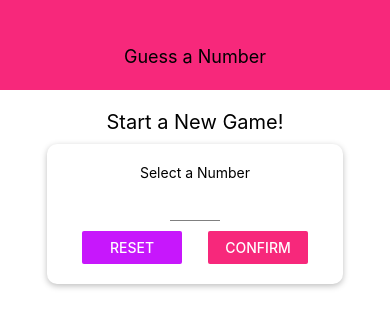
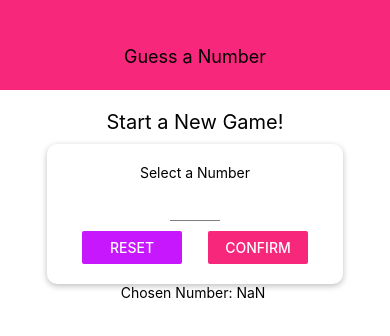
Before and after one commit to zhydani/Guess-A-Number, a React Native app: screen / in a window 390 px wide. Both pictures are taken after a click on the button "CONFIRM". Shown: the top 336 px of the page. Built offline with nearby package versions, Linux system fonts and the light colour scheme.

Commit message:
Resetting and configuring user input

```diff
--- a/src/screens/StartGameScreen.js
+++ b/src/screens/StartGameScreen.js
@@ -8,11 +8,34 @@
 const StartGameScreen = props => {
 
     const [enteredValue, setEnteredValue] = useState('');
+    const [confirmed, setConfirmed] = useState(false)
+    const [selectedNumber, setSelectedNumber] = useState();
 
     const numberInputHandler = inputText => {
         // validacao para permitir apenas numeros de 0 a 9 e nada mais
         setEnteredValue(inputText.replace(/[^0-9]/g, ''));
     };
+
+    const resetInputHandler = () => {
+        setEnteredValue('')
+        setConfirmed(false)
+    }
+
+    let confirmedOutput;
+
+    if (confirmed) {
+        confirmedOutput = <Text>Chosen Number: {selectedNumber} </Text>
+    }
+
+    const confirmInputHandler = () => {
+        const chosenNumber = parseInt(enteredValue);
+        if (chosenNumber === NaN || chosenNumber <= 0 || chosenNumber > 99){
+            return;
+        }
+        setConfirmed(true)
+        setSelectedNumber(chosenNumber)
+        setEnteredValue('')
+    }
 
     return (
         <TouchableWithoutFeedback onPress={() => {
@@ -26,13 +49,14 @@
                         onChangeText={numberInputHandler} value={enteredValue} />
                     <View style={styles.buttonContainer}>
                         <View style={styles.button}>
-                            <Button title="Reset" onPress={ () => {} } color={Colors.accent} />
+                            <Button title="Reset" onPress={ resetInputHandler } color={Colors.accent} />
                         </View>
                         <View style={styles.button}>
-                            <Button title="Confirm" onPress={ () => {} } color={Colors.primary} />
+                            <Button title="Confirm" onPress={ confirmInputHandler } color={Colors.primary} />
                         </View>
                     </View>
                 </Card>
+                {confirmedOutput}
             </View>
         </TouchableWithoutFeedback>
     )
```
